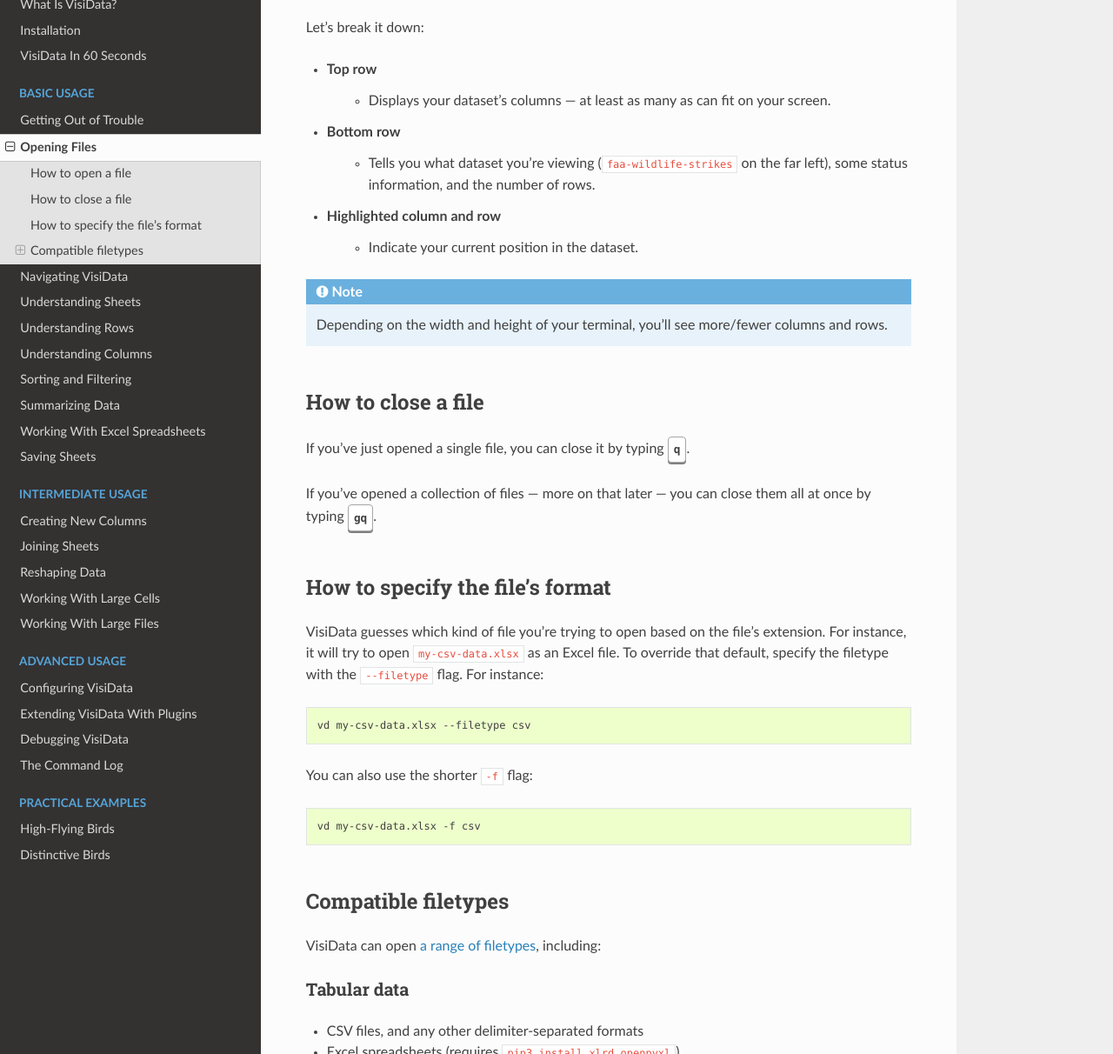
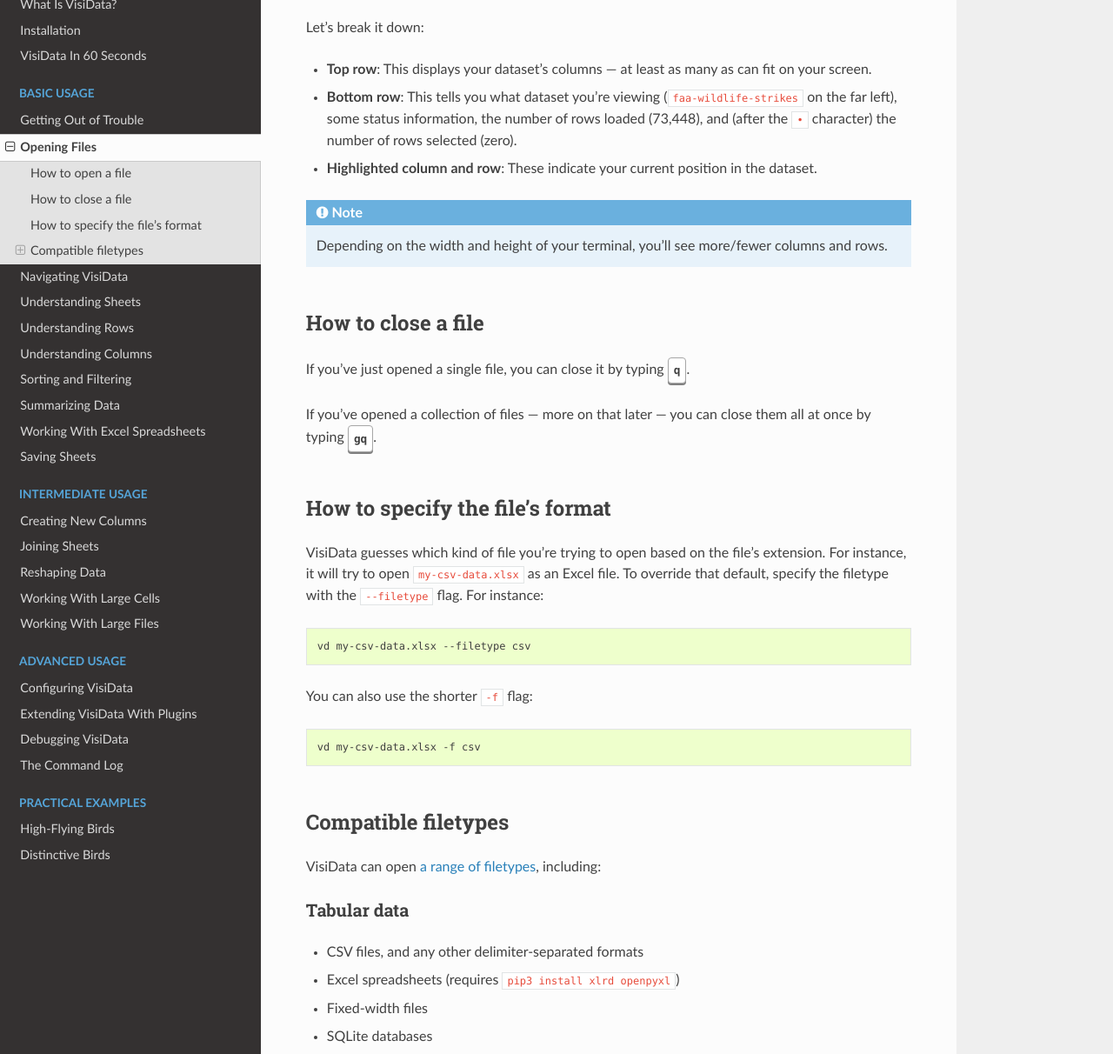
Before and after one commit to jsvine/intro-to-visidata, a Sphinx documentation site: the page built from docs/basics/opening-files.rst, in a window 1280 px wide and 1400 px high, scrolled down 392 px, cut to the strip 188-1400 px from the top of the window. Shown: the whole strip at 87% size. Built offline with Sphinx 7.4.7 and the Read the Docs theme 2.0.0, drawn with Linux system fonts in a browser that asks for light colours.

Commit message:
Make stylistic tweaks to definition-style lists

```diff
--- a/docs/_static/css/custom.css
+++ b/docs/_static/css/custom.css
@@ -10,6 +10,10 @@
 
 div[aria-label="breadcrumbs navigation"] {
     display: none;
+}
+
+ul.simple li {
+    margin: 0.5em 0;
 }
 
 /* override table width restrictions */
--- a/docs/basics/opening-files.rst
+++ b/docs/basics/opening-files.rst
@@ -20,13 +20,11 @@
 
 Let's break it down:
 
-- Top row
-    - Displays your dataset's columns — at least as many as can fit on your screen.
-- Bottom row
-    - Tells you what dataset you're viewing (``faa-wildlife-strikes`` on the far left), some status information, and the number of rows.
+- **Top row**: This displays your dataset's columns — at least as many as can fit on your screen.
 
-- Highlighted column and row
-    - Indicate your current position in the dataset.
+- **Bottom row**: This tells you what dataset you're viewing (``faa-wildlife-strikes`` on the far left), some status information, the number of rows loaded (73,448), and (after the ``•`` character) the number of rows selected (zero).
+
+- **Highlighted column and row**: These indicate your current position in the dataset.
 
 .. note::
 
```
Also changed, not shown: docs/basics/understanding-columns.rst (+3 -6 lines), docs/basics/understanding-sheets.rst (+3 -6 lines).
